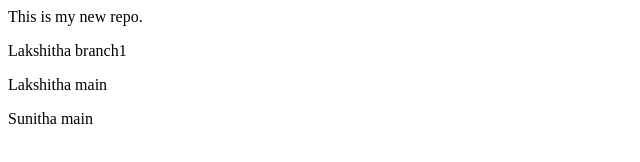
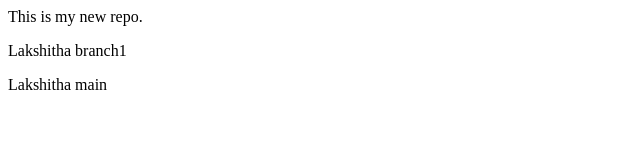
Before and after one commit to RAVADA-LAKSHITHA/localrepo, a plain HTML site: page index.html in a window 1280 px wide. Shown: the whole page, without its empty margins (0-640 px from the left). Drawn offline with Linux system fonts and the light colour scheme.

Commit message:
Deleted sunitha

```diff
--- a/index.html
+++ b/index.html
@@ -1,4 +1,3 @@
 <p>This is my new repo.</p>
 <p> Lakshitha branch1 </p>
 <p> Lakshitha main</p>
-<p> Sunitha main</p>
```
